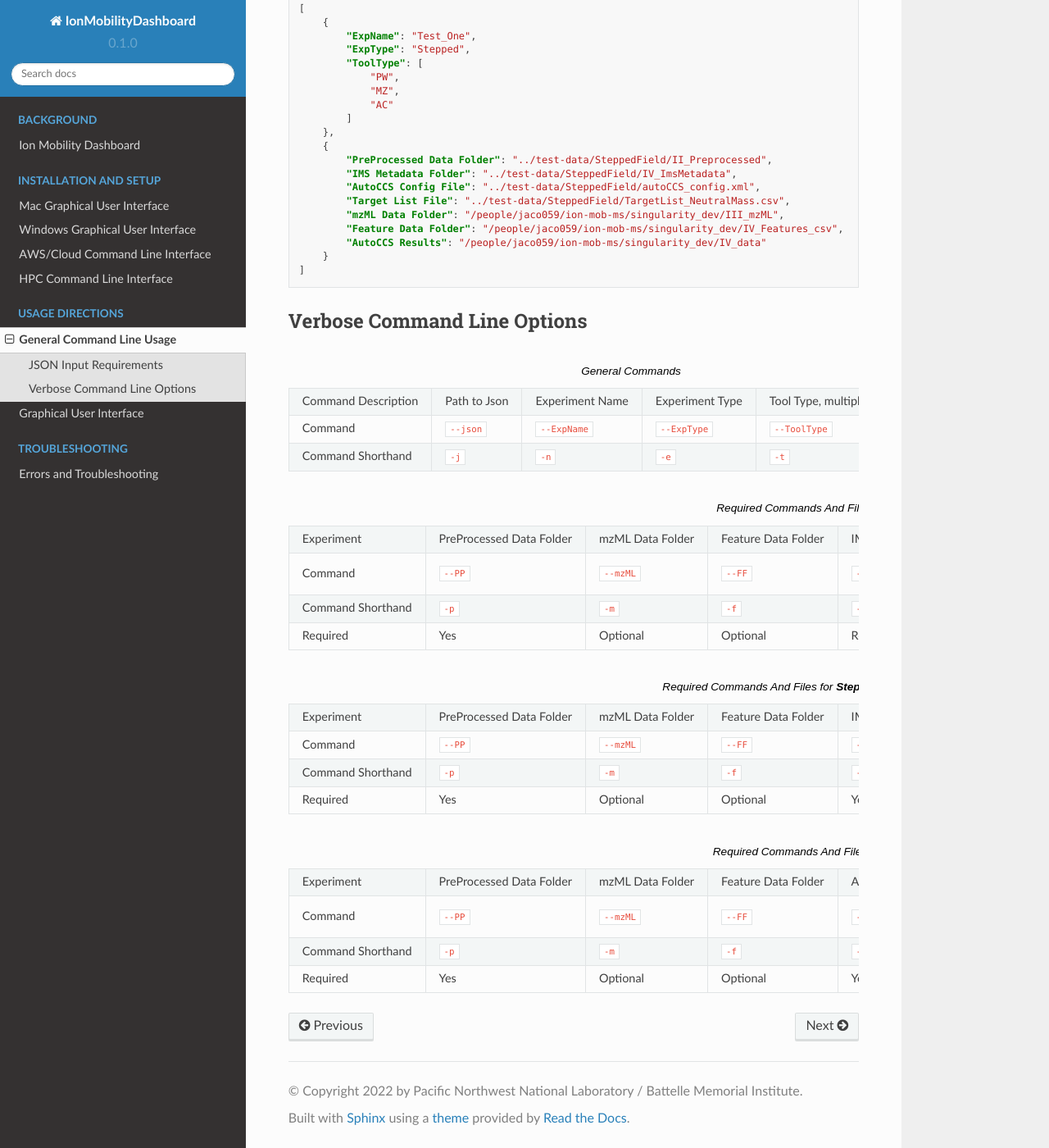
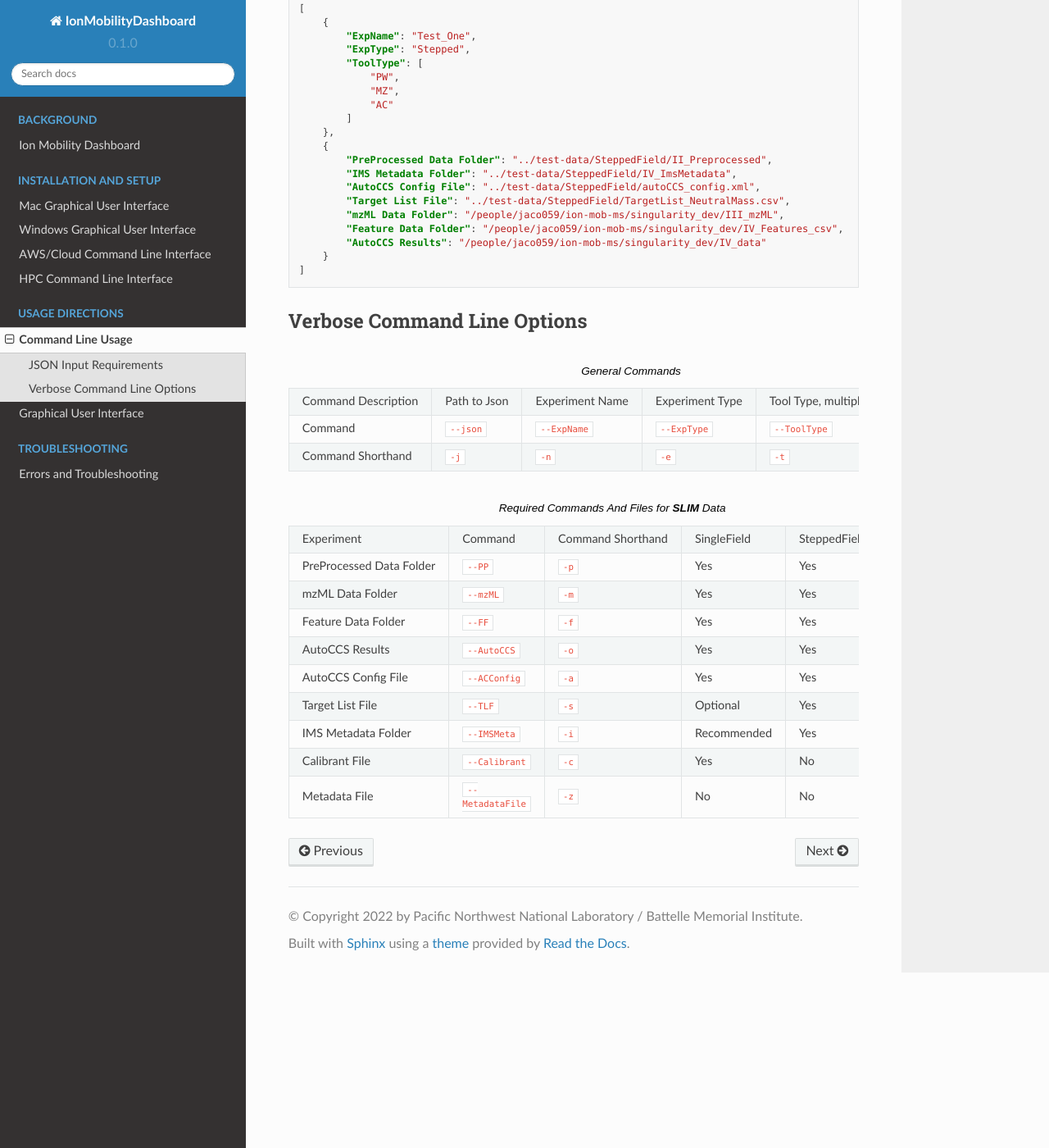
Before and after one commit to PNNL-CompBio/ion-mob-ms, a Sphinx documentation site: the page built from docs/source/depth/CLI.rst, in a window 1280 px wide and 1400 px high, scrolled down 1016 px. Shown: the whole window at 82% size. Built offline with Sphinx 7.4.7 and the Read the Docs theme 2.0.0, drawn with Linux system fonts in a browser that asks for light colours; pages that are not in the unit, such as notebooks, are missing from menus; some of the changed text lies outside the part shown.

Commit message:
Fixed tables in docs!

```diff
--- a/docs/source/depth/CLI.rst
+++ b/docs/source/depth/CLI.rst
@@ -1,4 +1,4 @@
-General Command Line Usage
+Command Line Usage
 ==============
 
 This page is meant as a guide for running your own data using either AWS or an HPC. Follow setup commands on the respective pages.
@@ -15,8 +15,8 @@
 
    python3 CLI_hpc.py --json sample.json
    python3 CLI.py --json sample.json
-   bash IMD_hpc_in_background.sh
-   python3 CLI.py --ExpName Test_One --ExpType Stepped --ToolType PW MZ AC --PP ../test-data/SteppedField/II_Preprocessed --IMSMeta ../test-data/SteppedField/IV_ImsMetadata --ACConfig ../test-data/SteppedField/autoCCS_config.xml --TLF ../test-data/SteppedField/TargetList_NeutralMass.csv
+   sbatch IMD_hpc_in_background.sh
+   python3 CLI.py --ExpName Test_One --ExpType Stepped --ToolType PW MZ AC --PP ../test-data/SteppedField/II_Preprocessed --IMSMeta ../test-data/SteppedField/IV_ImsMetadata --ACConfig ../test-data/SteppedField/autoCCS_config.xml --TLF ../test-data/SteppedField/TargetList_NeutralMass.csv --mzML /absolute/path/to/III_mzML --FF /absolute/path/to/IV_Features --AutoCCS /absolute/path/to/IV_data
 
 
 **Note:** Running the verbose command option will generate a json file called sample.json. This will **overwrite** any existing sample.json file in the directory.
@@ -87,127 +87,66 @@
 
 
 
-
-
-.. list-table:: Required Commands And Files for **SingleField** Data
-   :class: scrolltable
-
-   * - Experiment
-     - PreProcessed Data Folder
-     - mzML Data Folder
-     - Feature Data Folder
-     - IMS Metadata Folder
-     - AutoCCS Config File
-     - Target List File
-     - Calibrant File
-     - AutoCCS Results
-   * - Command
-     - ``--PP``
-     - ``--mzML``
-     - ``--FF``
-     - ``--IMSMeta``
-     - ``--ACConfig``
-     - ``--TLF``
-     - ``--Calibrant``
-     - ``--AutoCCS``
-   * - Command Shorthand
-     - ``-p``
-     - ``-m``
-     - ``-f``
-     - ``-i``
-     - ``-a``
-     - ``-s``
-     - ``-c``
-     - ``-o``
-   * - Required
-     - Yes
-     - Optional
-     - Optional
-     - Recommended
-     - Yes
-     - Recommended
-     - Yes
-     - Optional
-
-
-
-
-.. list-table:: Required Commands And Files for **SteppedField** Data
-   :class: scrolltable
-
-   * - Experiment
-     - PreProcessed Data Folder
-     - mzML Data Folder
-     - Feature Data Folder
-     - IMS Metadata Folder
-     - AutoCCS Config File
-     - Target List File
-     - AutoCCS Results
-   * - Command
-     - ``--PP``
-     - ``--mzML``
-     - ``--FF``
-     - ``--IMSMeta``
-     - ``--ACConfig``
-     - ``--TLF``
-     - ``--AutoCCS``
-   * - Command Shorthand
-     - ``-p``
-     - ``-m``
-     - ``-f``
-     - ``-i``
-     - ``-a``
-     - ``-s``
-     - ``-o``
-   * - Required
-     - Yes
-     - Optional
-     - Optional
-     - Yes
-     - Yes
-     - Yes
-     - Optional
-
-
-
-
-
 .. list-table:: Required Commands And Files for **SLIM** Data
    :class: scrolltable
 
    * - Experiment
-     - PreProcessed Data Folder
-     - mzML Data Folder
-     - Feature Data Folder
-     - AutoCCS Config File
-     - Target List File
-     - Metadata File
-     - Calibrant File
-     - AutoCCS Results
-   * - Command
+     - Command
+     - Command Shorthand
+     - SingleField
+     - SteppedField
+     - SLIM
+   * - PreProcessed Data Folder
      - ``--PP``
+     - ``-p``
+     - Yes
+     - Yes
+     - Yes
+   * - mzML Data Folder
      - ``--mzML``
+     - ``-m``
+     - Yes
+     - Yes
+     - Yes
+   * - Feature Data Folder
      - ``--FF``
+     - ``-f``
+     - Yes
+     - Yes
+     - Yes
+   * - AutoCCS Results
+     - ``--AutoCCS``
+     - ``-o``
+     - Yes
+     - Yes
+     - Yes
+   * - AutoCCS Config File
      - ``--ACConfig``
+     - ``-a``
+     - Yes
+     - Yes
+     - Yes
+   * - Target List File
      - ``--TLF``
-     - ``--MetadataFile``
-     - ``--Calibrant``
-     - ``--AutoCCS``
-   * - Command Shorthand
-     - ``-p``
-     - ``-m``
-     - ``-f``
-     - ``-a``
      - ``-s``
-     - ``-z``
-     - ``-c``
-     - ``-o``
-   * - Required
-     - Yes
-     - Optional
      - Optional
      - Yes
      - Optional
+   * - IMS Metadata Folder
+     - ``--IMSMeta``
+     - ``-i``
+     - Recommended
      - Yes
+     - No
+   * - Calibrant File
+     - ``--Calibrant``
+     - ``-c``
      - Yes
-     - Optional
+     - No
+     - Yes
+   * - Metadata File
+     - ``--MetadataFile``
+     - ``-z``
+     - No
+     - No
+     - Yes
```
